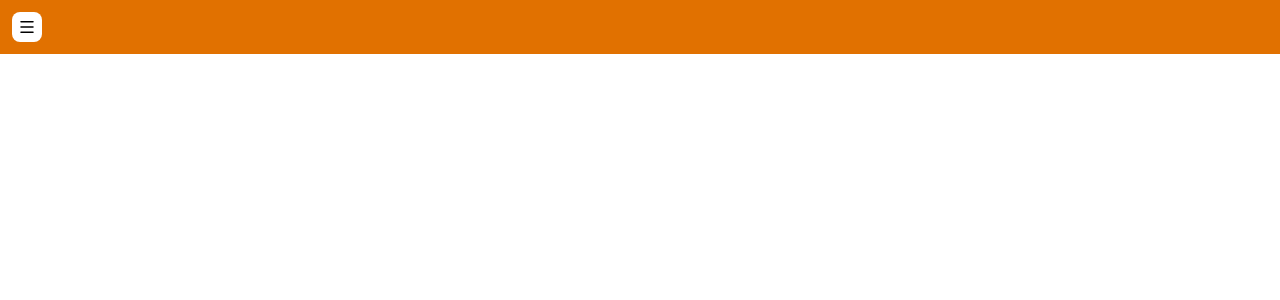
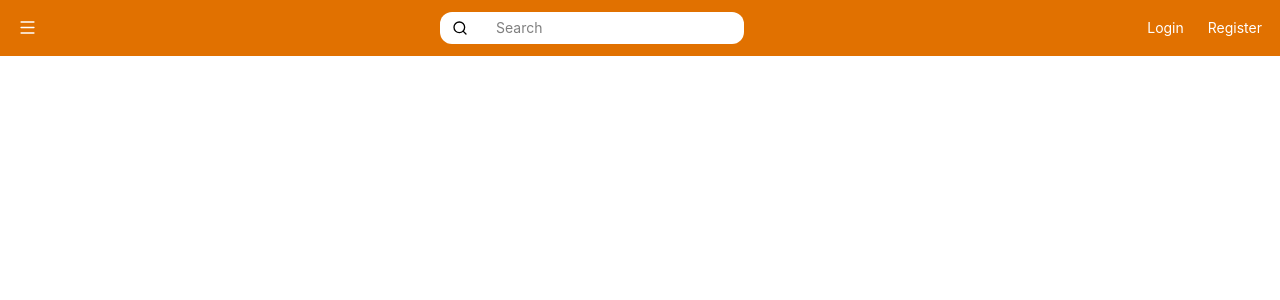
Before and after one commit to pjayaprakash072-jp/FoodStack_Client, a React (Vite) app: page / in a window 1280 px wide. Shown: the top 300 px of the page. Built offline with nearby package versions, Linux system fonts and the light colour scheme.

Commit message:
Added the icon,searchbar, along with stylings

```diff
--- a/index.html
+++ b/index.html
@@ -2,7 +2,7 @@
 <html lang="en">
   <head>
     <meta charset="UTF-8" />
-    <link rel="icon" type="image/svg+xml" href="/favicon.svg" />
+    <link rel="icon" type="image/svg+xml" href="/FS1.svg" />
     <meta name="viewport" content="width=device-width, initial-scale=1.0" />
     <title>client</title>
   </head>
--- /dev/null
+++ b/src/components/Common/SearchBar.jsx
@@ -0,0 +1,16 @@
+import { Search } from "lucide-react"
+const SearchBar = ({value,onChange,placeholder="Search"}) => {
+  return (
+    <div className="search">
+        <Search size={18}/>
+        <input
+        type="text"
+        value={value}
+        onChange={(e)=>onChange(e.target.value)}
+        placeholder={placeholder}
+        />
+    </div>
+  )
+}
+
+export default SearchBar
--- a/src/components/Navbar/Navbar.jsx
+++ b/src/components/Navbar/Navbar.jsx
@@ -1,9 +1,15 @@
 import { Menu } from "lucide-react"
+import SearchBar from "../Common/SearchBar"
 const Navbar = ({openSidebar}) => {
   return (
     <div className="nav-bar">
 
-        <button className="button primary" onClick={openSidebar}><Menu size={18}/></button>
+        <button className="button primary" onClick={openSidebar}><Menu size={19}/></button>
+        <SearchBar/>
+        <div className="nav-bar-auth">
+          <button className="button primary">Login</button>
+          <button className="button secondary">Register</button>
+        </div>
     </div>
   )
 }
--- a/src/components/Sidebar/Sidebar.jsx
+++ b/src/components/Sidebar/Sidebar.jsx
@@ -5,8 +5,9 @@ const Sidebar = ({open,CloseSidebar}) => {
         <div className={`side-bar-overlay ${open ? "visible":"invisible"}`} onClick={CloseSidebar}/>
         <div className={`side-bar ${open ? "translate-x-0" : "-translate-x-full"}`}>
             <div className="side-heading">
-                <button className="button primary" onClick={CloseSidebar}><X size={18}/></button>
+                <img src="/FS1.svg" alt="FS" width="25px" height="25px"/>
                 <h1>Sidebar</h1>
+                <button className="button primary" onClick={CloseSidebar}><X size={19}/></button>
             </div>
         </div>
     </>
--- a/src/index.css
+++ b/src/index.css
@@ -27,10 +27,10 @@
   @apply flex justify-between
 }
 .nav-bar{
-  @apply bg-amber-600 p-3 flex justify-between
+  @apply bg-amber-600 p-3 flex justify-between gap-1 md:gap-3
 }
 .side-bar{
-  @apply fixed left-0 top-0 z-20 w-72 h-screen
+  @apply fixed left-0 top-0 z-20 w-48 md:w-72 h-screen
   bg-blue-950 text-white p-3
   transform transition-transform duration-300 ease-in-out
 }
@@ -46,6 +46,25 @@ right:0;
 botton:0;
 left:0;
 that means entire screen. */
-.button.primary{
-  @apply bg-white w-fit h-fit text-black p-1.5 rounded-lg
+
+.button{
+  @apply w-fit h-fit p-1 md:p-1.5 text-[12px] md:text-sm rounded-lg
 }
+.button.primary,
+.button.secondary
+{
+  @apply
+  bg-white text-black
+  md:bg-transparent md:text-white
+  md:hover:bg-white md:hover:text-black
+  transition-colors duration-300 ease-in-out
+}
+.nav-bar-auth{
+  @apply flex md:gap-3 gap-1
+}
+.search{
+  @apply  max-w-60 md:max-w-80 flex items-center bg-white rounded-xl px-3 gap-3
+}
+.search input{
+  @apply border-0 px-4 bg-transparent outline-0 py-0 md:py-1.5 w-full text-[11px] md:text-sm
+}
```
Also changed, not shown: public/FS.svg (added), public/FS1.svg (added).
